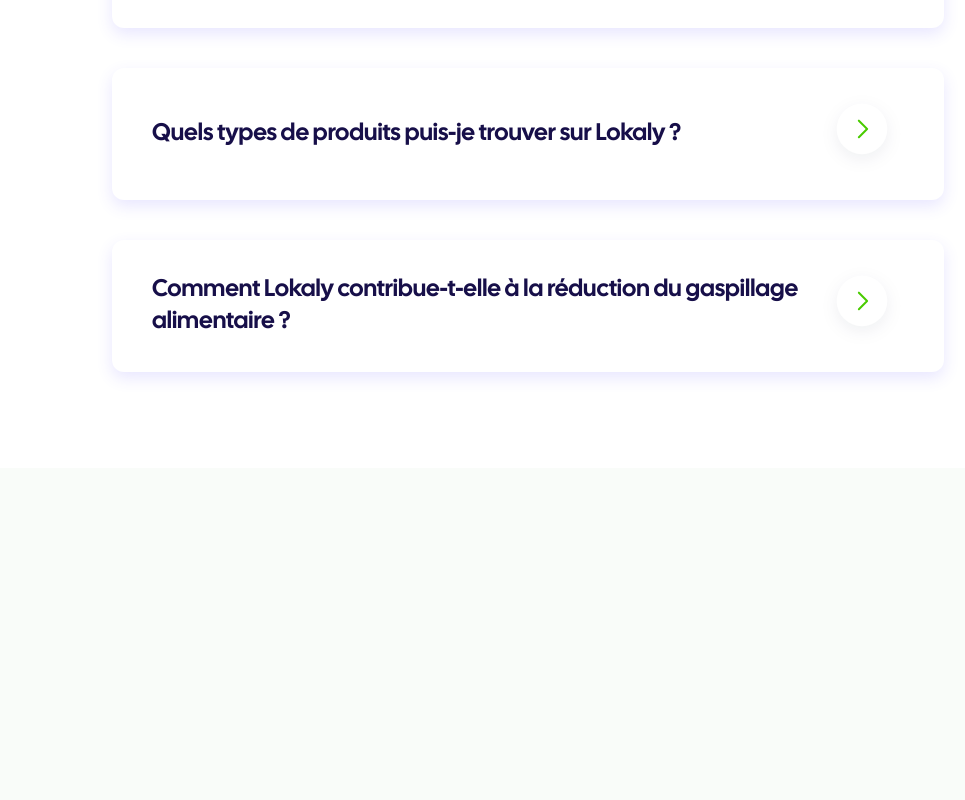
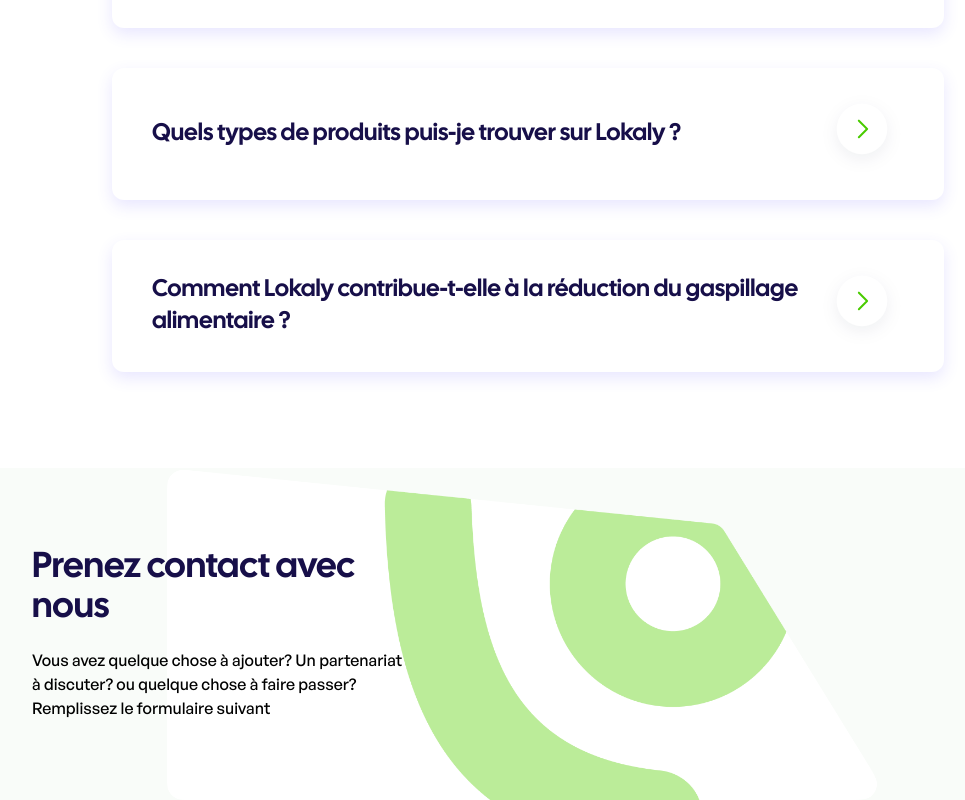
Before and after one commit to KiritoEM/lokaly-POESAM-website, a Next.js app: page / in a window 1280 px wide. Shown: the part 2668-3468 px from the top of the page, without its empty margins (112-1077 px from the left). Before the commit the page ends 3136 px from the top, so only its background shows below. Built offline with nearby package versions, Linux system fonts and the light colour scheme.

Commit message:
add header to landing-contact

```diff
--- a/src/components/navbar/LandingNavResponsive.tsx
+++ b/src/components/navbar/LandingNavResponsive.tsx
@@ -10,9 +10,8 @@
   return (
     <div className="container fixed  z-50 px-5 overflow-hidden lg:hidden md:flex  w-screen">
       <div
-        className={`menu-items items-center relative bg-green02 w-full md:w-max px-0 md:px-24 py-12 rounded-xl shadow-gray-500 ${
-          openMenu ? "open-menu" : "close-menu"
-        }`}
+        className={`menu-items items-center relative bg-green02 w-full md:w-max px-0 md:px-24 py-12 rounded-xl shadow-gray-500 ${openMenu ? "open-menu" : "close-menu"
+          }`}
       >
         <ul className="flex-col flex gap-8 items-center">
           {navList.map((item, index) => (
--- /dev/null
+++ b/src/components/sections/landing/LandingContact.tsx
@@ -0,0 +1,14 @@
+const LandingContact = (): JSX.Element => {
+    return (
+        <section className="landing__contact  bg-[url('/contact-bg.png')] py-20 px-10 lg:px-36 w-full bg-contain bg-no-repeat bg-center flex gap-10">
+            <div className="contact-header w-2/5 flex flex-col gap-5">
+                <h2 className="text-4xl text-blue01 calSans">Prenez contact avec nous</h2>
+                <p>Vous avez quelque chose à ajouter? Un partenariat à discuter? ou quelque chose à faire passer?
+                    Remplissez le formulaire suivant</p>
+            </div>
+            <div className="contact-form w-3/5"></div>
+        </section>
+    );
+};
+
+export default LandingContact
--- a/src/pages/index.tsx
+++ b/src/pages/index.tsx
@@ -1,4 +1,5 @@
 import Brand from "@/components/Brand";
+import LandingContact from "@/components/sections/landing/LandingContact";
 import LandingFAQ from "@/components/sections/landing/LandingFAQ";
 import LandingFeatures from "@/components/sections/landing/LandingFeatures";
 import LandingHero from "@/components/sections/landing/LandingHero";
@@ -18,6 +19,7 @@
         <LandingFeatures />
         <LandingPatenary />
         <LandingFAQ />
+        <LandingContact />
       </LandingLayout>
     </section>
   );
```
Also changed, not shown: public/contact-bg.png (added).
